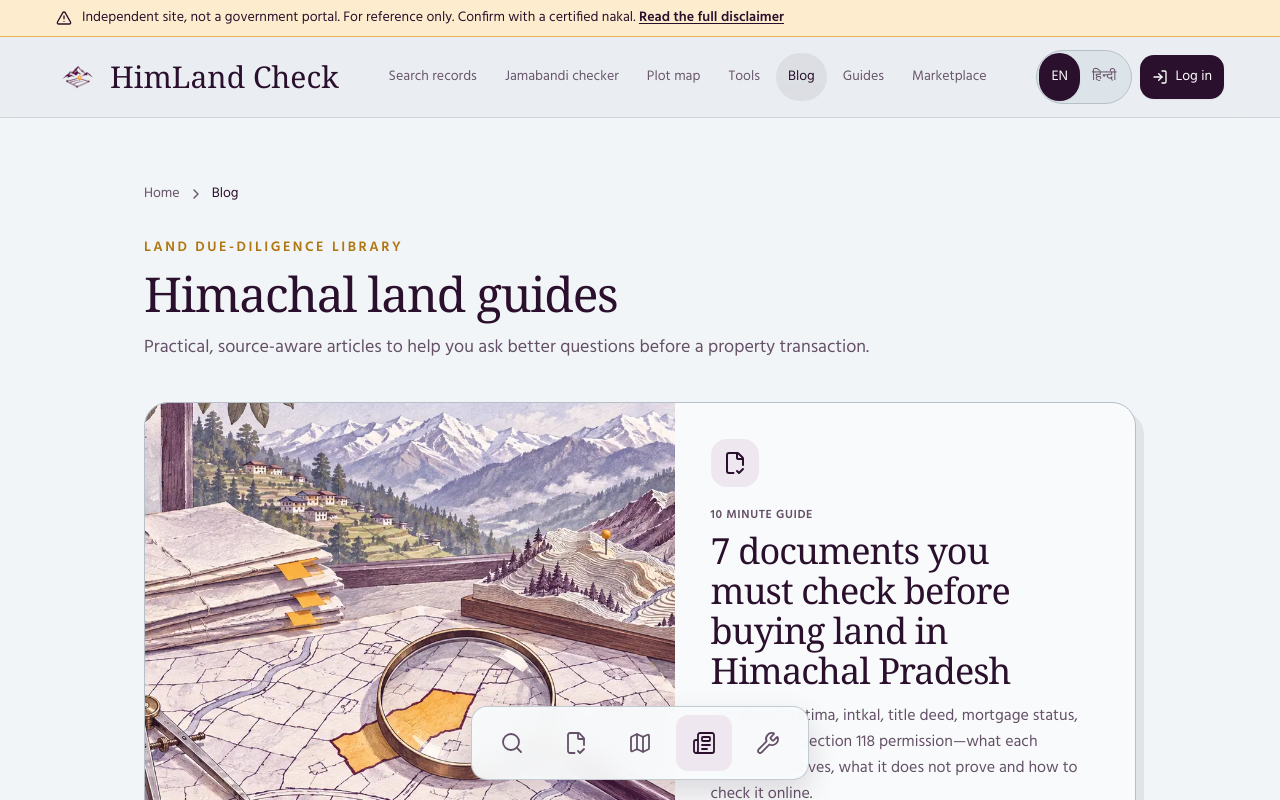
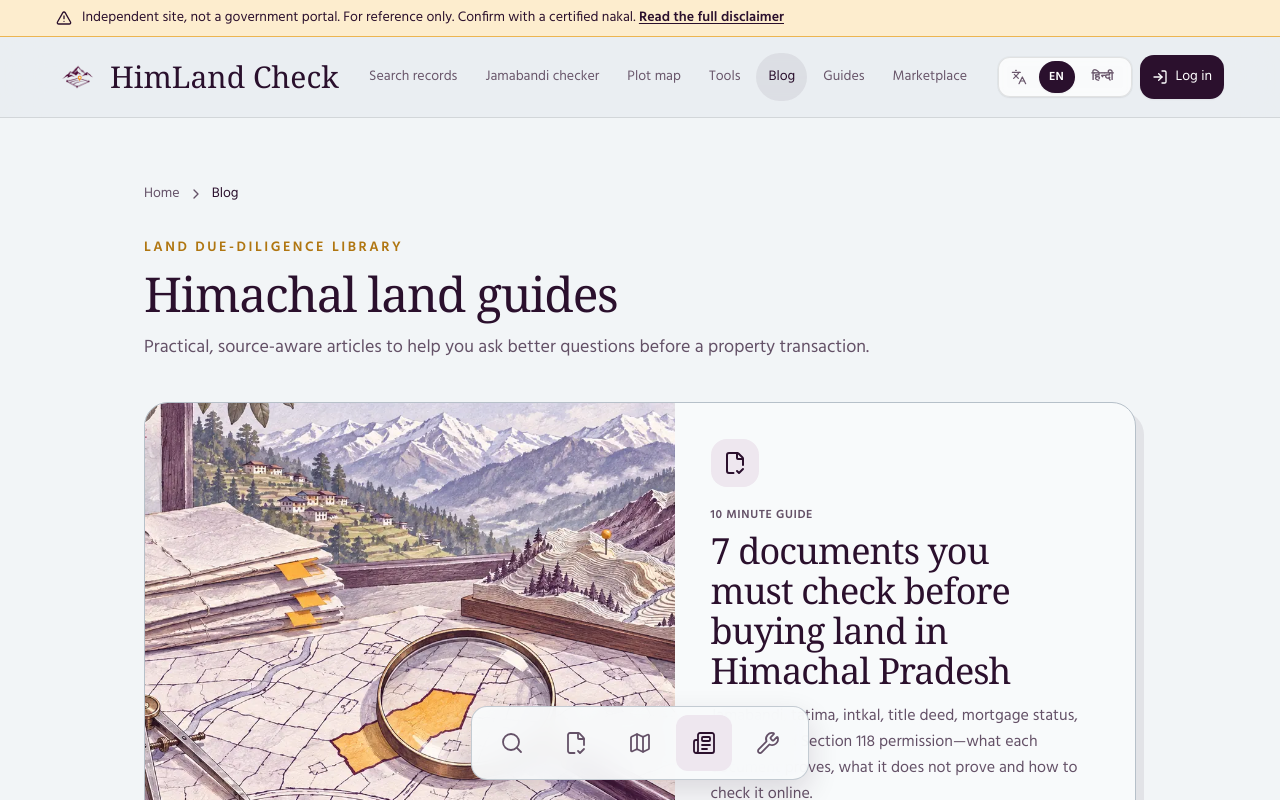
Before and after one commit to rahul300rkv/Himachal-land-records, a Next.js app: page /en/blog in a window 1280 px wide. Shown: the top 800 px of the page. Built offline with nearby package versions, Linux system fonts and the light colour scheme; no server answers.

Commit message:
style: refine language toggle control

```diff
--- a/src/components/layout/LanguageToggle.tsx
+++ b/src/components/layout/LanguageToggle.tsx
@@ -1,5 +1,6 @@
 'use client';
 
+import { Languages } from 'lucide-react';
 import { useLocale, useTranslations } from 'next-intl';
 import { useTransition } from 'react';
 import { usePathname, useRouter } from '@/i18n/navigation';
@@ -12,7 +13,7 @@ const LABELS: Record<Locale, { visible: string; name: 'english' | 'hindi' }> = {
 };
 
 /**
- * Two-option language switch. Keeps the visitor on the same page and swaps the locale.
+ * Compact two-option language switch. Keeps the visitor on the same page and swaps the locale.
  * next-intl also remembers the choice in the NEXT_LOCALE cookie.
  */
 export function LanguageToggle({ className }: { className?: string }) {
@@ -34,8 +35,15 @@ export function LanguageToggle({ className }: { className?: string }) {
       role="group"
       aria-label={t('language')}
       aria-busy={isPending}
-      className={cn('inline-flex items-center rounded-full border bg-secondary p-0.5 text-sm', className)}
+      className={cn(
+        'inline-flex h-10 items-center gap-1 rounded-xl border border-black/10 bg-white/75 px-1 shadow-sm ring-1 ring-black/[0.03] backdrop-blur-sm',
+        className,
+      )}
     >
+      <span className="flex size-8 items-center justify-center text-[#69566b]" aria-hidden="true">
+        <Languages className="size-4" strokeWidth={1.8} />
+      </span>
+
       {routing.locales.map((code) => {
         const active = code === locale;
         const { visible, name } = LABELS[code];
@@ -49,10 +57,12 @@ export function LanguageToggle({ className }: { className?: string }) {
             disabled={isPending}
             onClick={() => switchTo(code)}
             className={cn(
-              'min-h-12 rounded-full px-2.5 font-medium transition-colors sm:px-3',
+              'h-8 rounded-lg px-2 text-xs font-semibold tracking-[0.02em] transition-[background-color,color,box-shadow] duration-200 focus-visible:outline-none focus-visible:ring-2 focus-visible:ring-ring',
+              code === 'hi' && 'min-w-12',
+              code === 'en' && 'min-w-9',
               active
-                ? 'bg-primary text-primary-foreground shadow-sm'
-                : 'text-muted-foreground hover:text-foreground',
+                ? 'bg-[#2a102d] text-white shadow-sm'
+                : 'text-[#69566b] hover:bg-[#2a102d]/[0.06] hover:text-[#2a102d]',
             )}
           >
             {visible}
```
